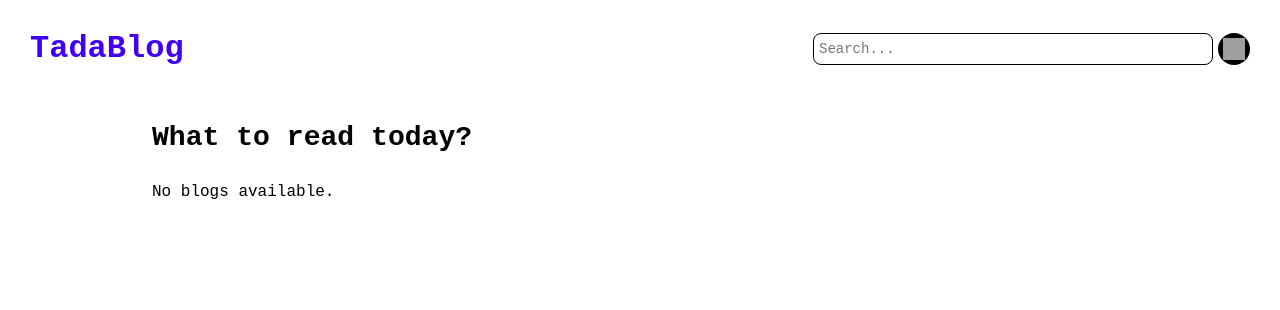
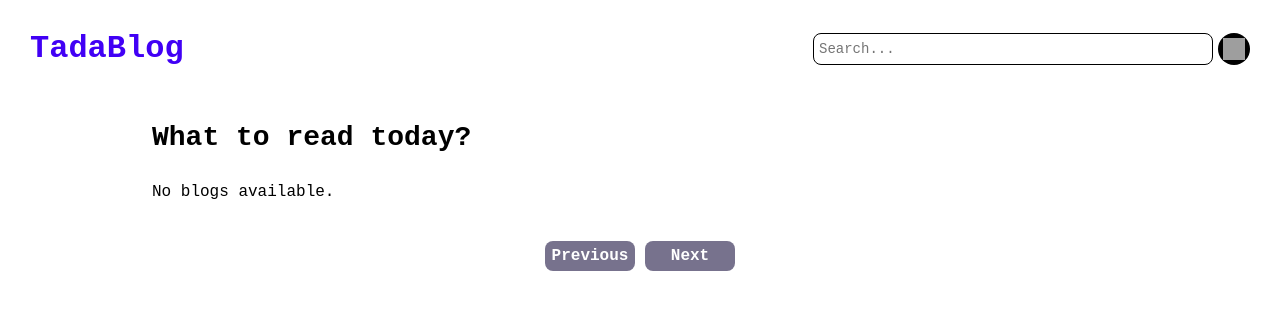
Before and after one commit to mscribe/mscribe, a Python web app: template src/website/templates/index.html in a window 1280 px wide. Shown: the top 310 px of the page. Run offline with Jinja, Linux system fonts and the light colour scheme; the template is opened without the code that fills it, so the values that code supplies are empty; grey boxes are pictures that could not be loaded.

Commit message:
Added navigation

```diff
--- a/src/website/static/css/index.css
+++ b/src/website/static/css/index.css
@@ -6,11 +6,14 @@
     gap: 30px;
 }
 
+
+
+
 .title {
-    font-size: var(--font-size-large);
+    font-size: var(--font-size-xlarge);
     font-family: var(--font);
+    color: var(--black-color);
     font-weight: bold;
-    color: var(--black-color);
 }
 
 .blogs {
@@ -25,3 +28,29 @@
     font-family: var(--font);
     font-size: var(--font-size-base);
 }
+
+.navigation {
+    display: flex;
+    justify-content: center;
+    gap: 10px;
+    margin-top: 10px;
+}
+
+
+.navigation-button {
+    width: 90px;
+    height: 30px;
+    color: var(--white-color);
+    background-color: var(--black-color);
+    font-size: var(--font-size-base);
+    font-family: var(--font);
+    font-weight: 800;
+    outline: none;
+    border: none;
+    border-radius: 8px;
+    cursor: pointer;
+}
+
+.navigation-button:disabled {
+    background-color: var(--accent-color-shade3);
+}
--- a/src/website/templates/index.html
+++ b/src/website/templates/index.html
@@ -15,8 +15,10 @@
 
     {{ navbar.navbar() }}
     <div class="content">
-        <div class="title">
-            <h3>What to read today?</h3>
+        <div class="header">
+            <div>
+                <p class="title">What to read today?</p>
+            </div>
         </div>
 
         <div class="blogs">
@@ -25,10 +27,25 @@
             {{ blogbox.blogbox(blog) }}
             {% endfor %}
             {% else %}
-            <p class="no-blogs">No blogs available.</p> <!-- Message when no blogs are present -->
+            <p class="no-blogs">No blogs available.</p>
+            {% endif %}
+        </div>
+
+        <div class="navigation">
+            {% if pagination.has_prev %}
+            <button class="navigation-button">Previous</button>
+            {% else %}
+            <button class="navigation-button" disabled>Previous</button>
+            {% endif %}
+
+            {% if pagination.has_next %}
+            <button class="navigation-button">Next</button>
+            {% else %}
+            <button class="navigation-button" disabled>Next</button>
             {% endif %}
         </div>
     </div>
+    <script src="{{ url_for ('static', filename='js/index.js') }}"></script>
 </body>
 
 </html>
```
Also changed, not shown: src/website/blueprints/index.py (+8 -3 lines).
